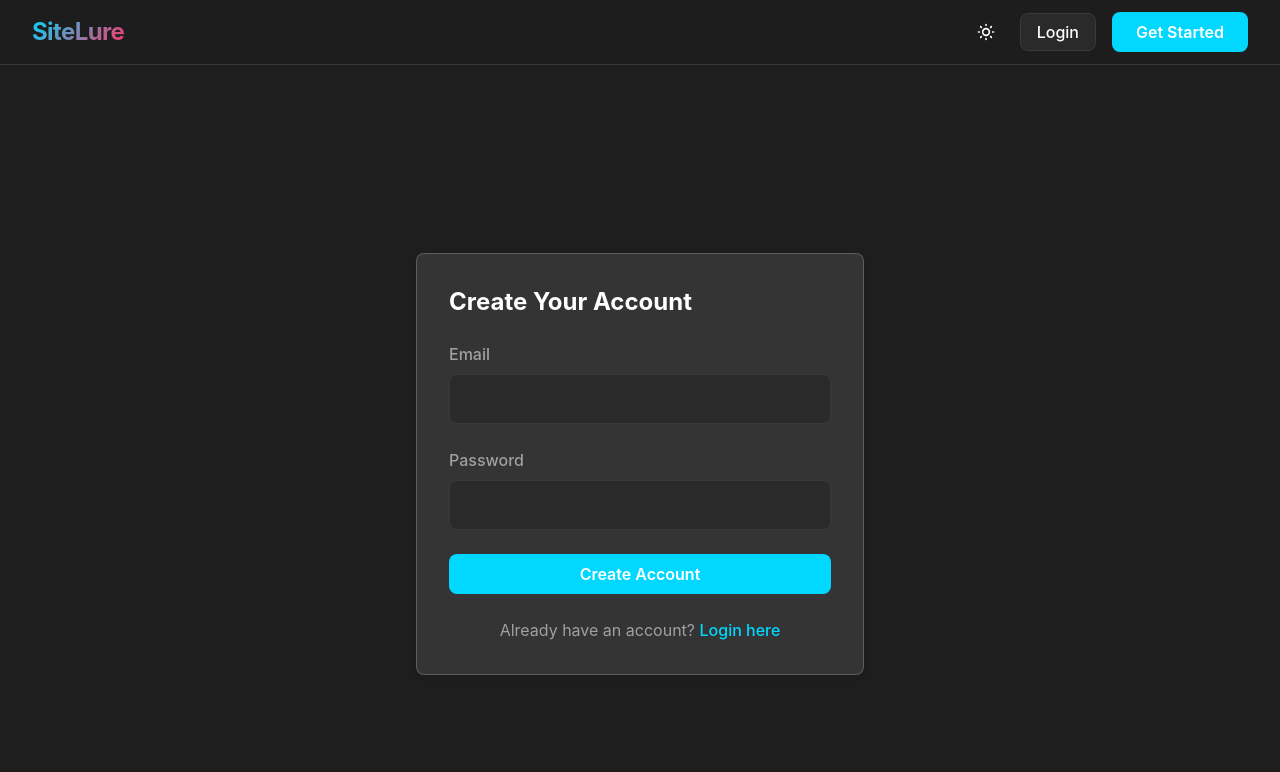
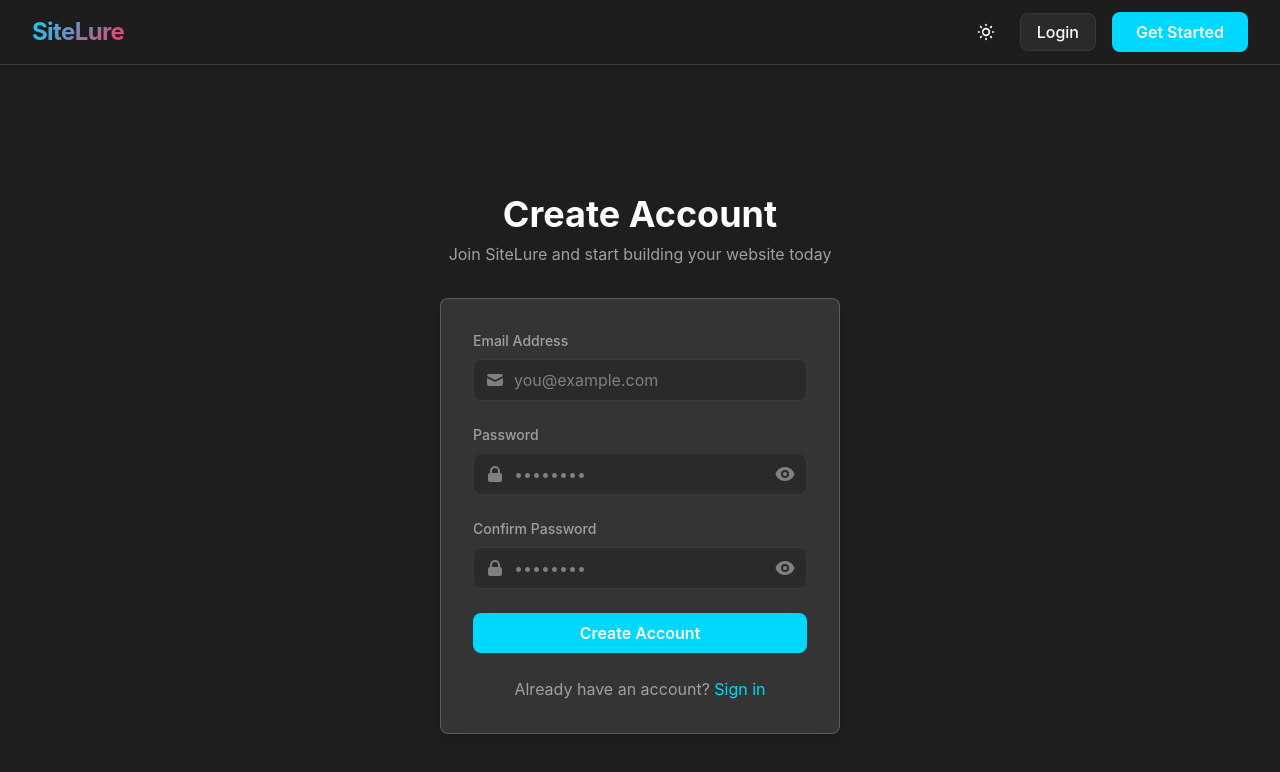
Before and after one commit to AthlureSolutions/sitelure, a React (Create React App) app in the folder packages/frontend/: page /register in a window 1280 px wide. Shown: the top 772 px of the page. Built offline with nearby package versions, Linux system fonts and the light colour scheme; no server answers.

Commit message:
Fix Register

```diff
--- a/packages/frontend/src/pages/Home.tsx
+++ b/packages/frontend/src/pages/Home.tsx
@@ -1,6 +1,7 @@
 // packages/frontend/src/pages/Home.tsx
 import React from 'react';
 import { Link } from 'react-router-dom';
+import { HiArrowRight } from 'react-icons/hi';
 
 
 const Home: React.FC = () => {
@@ -35,10 +36,9 @@ const Home: React.FC = () => {
           <div className="flex flex-col sm:flex-row gap-6 justify-center">
             <Link
               to="/register"
-              className="btn-modern group flex items-center justify-center text-white"
+              className="btn-modern flex items-center gap-2 text-lg"
             >
-              Get Started
-              <span className="absolute right-4 group-hover:translate-x-1 transition-transform">→</span>
+              Get Started <HiArrowRight className="w-5 h-5" />
             </Link>
             <Link
               to="/login"
--- a/packages/frontend/src/pages/Login.tsx
+++ b/packages/frontend/src/pages/Login.tsx
@@ -1,131 +1,118 @@
 // packages/frontend/src/pages/Login.tsx
-import React, { useState, useContext, useEffect } from 'react';
-import { useNavigate, Link, useLocation } from 'react-router-dom';
+import React, { useState, useContext } from 'react';
+import { Link, useNavigate } from 'react-router-dom';
 import { AuthContext } from '../context/AuthContext';
+import { HiMail, HiLockClosed, HiEye, HiEyeOff } from 'react-icons/hi';
 
-const Login: React.FC = () => {
-  const { login, user } = useContext(AuthContext);
+const Login = () => {
+  const [email, setEmail] = useState('');
+  const [password, setPassword] = useState('');
+  const [showPassword, setShowPassword] = useState(false);
+  const [error, setError] = useState('');
+  const [isLoading, setIsLoading] = useState(false);
+  const { login } = useContext(AuthContext);
   const navigate = useNavigate();
-  const location = useLocation();
 
-  const [formData, setFormData] = useState({
-    email: '',
-    password: ''
-  });
-  const [error, setError] = useState<string>('');
-  const [loading, setLoading] = useState<boolean>(false);
-
-  useEffect(() => {
-    // Only redirect if user is logged in and we're on the login page
-    if (user && location.pathname === '/login') {
-      const from = location.state?.from?.pathname || '/dashboard';
-      console.log('At useEffect, from:', from);
-      navigate(from, { replace: true });
-    }
-  }, [user, navigate, location]);
-
-  const handleChange = (e: React.ChangeEvent<HTMLInputElement>) => {
-    const { name, value } = e.target;
-    setFormData(prev => ({
-      ...prev,
-      [name]: value
-    }));
-    // Clear error when user starts typing
-    if (error) setError('');
-  };
-
-  const handleSubmit = async (e: React.FormEvent<HTMLFormElement>) => {
+  const handleSubmit = async (e: React.FormEvent) => {
     e.preventDefault();
-    e.stopPropagation();
-
-    if (loading) return;
-
-    setLoading(true);
     setError('');
 
     try {
-      await login(formData.email, formData.password);
-      // Navigation will be handled by useEffect after user is set
+      setIsLoading(true);
+      await login(email, password);
+      navigate('/dashboard');
     } catch (err: any) {
-      console.error('Login error:', err);
-      setError(err.response?.data?.message || 'Invalid email or password');
-      setFormData(prev => ({ ...prev, password: '' })); // Clear only password field on error
+      setError(err.response?.data?.message || 'Failed to login');
     } finally {
-      setLoading(false);
+      setIsLoading(false);
     }
   };
 
   return (
-    <div className="min-h-screen bg-[var(--bg-primary)] flex items-center justify-center p-4">
-      <div className="max-w-md w-full glass p-8 rounded-lg">
-        <h2 className="text-2xl font-bold mb-6 text-[var(--text-primary)]">Login to Your Account</h2>
+    <div className="min-h-screen bg-[var(--bg-primary)] flex flex-col justify-center">
+      <div className="max-w-md w-full mx-auto p-6">
+        <div className="text-center mb-8">
+          <h1 className="text-4xl font-bold text-[var(--text-primary)]">Welcome Back</h1>
+          <p className="text-[var(--text-secondary)] mt-2">
+            Sign in to continue building your website
+          </p>
+        </div>
 
+        <div className="glass rounded-lg p-8">
+          <form onSubmit={handleSubmit} className="space-y-6">
             {error && (
-          <div className="bg-red-500/10 border border-red-500 text-red-500 p-4 rounded-lg mb-6">
+              <div className="bg-red-500/10 border border-red-500 text-red-500 p-3 rounded-lg text-sm">
                 {error}
               </div>
             )}
 
-        <form onSubmit={handleSubmit} className="space-y-6" autoComplete="off" noValidate>
             <div>
-            <label htmlFor="email" className="form-label">
-              Email
+              <label htmlFor="email" className="block text-sm font-medium text-[var(--text-secondary)] mb-2">
+                Email Address
               </label>
+              <div className="relative">
+                <div className="absolute inset-y-0 left-0 pl-3 flex items-center pointer-events-none">
+                  <HiMail className="h-5 w-5 text-[var(--text-tertiary)]" />
+                </div>
                 <input
+                  id="email"
                   type="email"
-              id="email"
-              name="email"
-              autoComplete="off"
-              className="form-input"
-              value={formData.email}
-              onChange={handleChange}
+                  value={email}
+                  onChange={(e) => setEmail(e.target.value)}
                   required
-              aria-required="true"
+                  className="block w-full pl-10 pr-3 py-2 border border-[var(--border-primary)] rounded-lg bg-[var(--bg-secondary)] text-[var(--text-primary)] placeholder-[var(--text-tertiary)] focus:outline-none focus:ring-2 focus:ring-[#00D8FF] focus:border-transparent"
+                  placeholder="you@example.com"
                 />
+              </div>
             </div>
 
             <div>
-            <label htmlFor="password" className="form-label">
+              <label htmlFor="password" className="block text-sm font-medium text-[var(--text-secondary)] mb-2">
                 Password
               </label>
+              <div className="relative">
+                <div className="absolute inset-y-0 left-0 pl-3 flex items-center pointer-events-none">
+                  <HiLockClosed className="h-5 w-5 text-[var(--text-tertiary)]" />
+                </div>
                 <input
-              type="password"
                   id="password"
-              name="password"
-              autoComplete="off"
-              className="form-input"
-              value={formData.password}
-              onChange={handleChange}
+                  type={showPassword ? "text" : "password"}
+                  value={password}
+                  onChange={(e) => setPassword(e.target.value)}
                   required
-              aria-required="true"
+                  className="block w-full pl-10 pr-10 py-2 border border-[var(--border-primary)] rounded-lg bg-[var(--bg-secondary)] text-[var(--text-primary)] placeholder-[var(--text-tertiary)] focus:outline-none focus:ring-2 focus:ring-[#00D8FF] focus:border-transparent"
+                  placeholder="••••••••"
                 />
+                <button
+                  type="button"
+                  className="absolute inset-y-0 right-0 pr-3 flex items-center"
+                  onClick={() => setShowPassword(!showPassword)}
+                >
+                  {showPassword ? (
+                    <HiEyeOff className="h-5 w-5 text-[var(--text-tertiary)]" />
+                  ) : (
+                    <HiEye className="h-5 w-5 text-[var(--text-tertiary)]" />
+                  )}
+                </button>
+              </div>
             </div>
 
             <button
               type="submit"
-            disabled={loading}
-            className={`w-full btn-modern ${loading ? 'opacity-50 cursor-not-allowed' : ''}`}
+              disabled={isLoading}
+              className="w-full btn-modern flex justify-center"
             >
-            {loading ? (
-              <span className="flex items-center justify-center">
-                <svg className="animate-spin -ml-1 mr-3 h-5 w-5 text-white" xmlns="http://www.w3.org/2000/svg" fill="none" viewBox="0 0 24 24">
-                  <circle className="opacity-25" cx="12" cy="12" r="10" stroke="currentColor" strokeWidth="4"></circle>
-                  <path className="opacity-75" fill="currentColor" d="M4 12a8 8 0 018-8V0C5.373 0 0 5.373 0 12h4zm2 5.291A7.962 7.962 0 014 12H0c0 3.042 1.135 5.824 3 7.938l3-2.647z"></path>
-                </svg>
-                Logging in...
-              </span>
-            ) : (
-              'Login'
-            )}
+              {isLoading ? 'Signing in...' : 'Sign In'}
             </button>
           </form>
 
-        <p className="mt-6 text-center text-[var(--text-secondary)]">
+          <div className="mt-6 text-center text-[var(--text-secondary)]">
             Don't have an account?{' '}
-          <Link to="/register" className="text-[#00D8FF] hover:text-[#FF3366] font-medium transition-colors duration-200">
-            Register here
+            <Link to="/register" className="text-[#00D8FF] hover:underline">
+              Create one
             </Link>
-        </p>
+          </div>
+        </div>
       </div>
     </div>
   );
--- a/packages/frontend/src/pages/Register.tsx
+++ b/packages/frontend/src/pages/Register.tsx
@@ -1,131 +1,163 @@
 // packages/frontend/src/pages/Register.tsx
-import React, { useState, useContext, useEffect } from 'react';
-import { useNavigate, Link, useLocation } from 'react-router-dom';
+import React, { useState, useContext } from 'react';
+import { Link, useNavigate } from 'react-router-dom';
 import { AuthContext } from '../context/AuthContext';
+import { HiMail, HiLockClosed, HiEye, HiEyeOff } from 'react-icons/hi';
 
-const Register: React.FC = () => {
-  const { register, user } = useContext(AuthContext);
+const Register = () => {
+  const [email, setEmail] = useState('');
+  const [password, setPassword] = useState('');
+  const [confirmPassword, setConfirmPassword] = useState('');
+  const [showPassword, setShowPassword] = useState(false);
+  const [showConfirmPassword, setShowConfirmPassword] = useState(false);
+  const [error, setError] = useState('');
+  const [isLoading, setIsLoading] = useState(false);
+  const { register } = useContext(AuthContext);
   const navigate = useNavigate();
-  const location = useLocation();
-
-  const [formData, setFormData] = useState({
-    email: '',
-    password: '',
-    confirmPassword: ''
-  });
-  const [error, setError] = useState<string>('');
-  const [loading, setLoading] = useState<boolean>(false);
-
-  useEffect(() => {
-    // If user is logged in, redirect to dashboard
-    if (user) {
-      const from = location.state?.from?.pathname || '/dashboard';
-      navigate(from, { replace: true });
-    }
-  }, [user, navigate, location]);
-
-  const handleChange = (e: React.ChangeEvent<HTMLInputElement>) => {
-    const { name, value } = e.target;
-    setFormData(prev => ({
-      ...prev,
-      [name]: value
-    }));
-    // Clear error when user starts typing
-    if (error) setError('');
-  };
 
   const handleSubmit = async (e: React.FormEvent) => {
     e.preventDefault();
-    if (loading) return;
+    setError('');
 
-    if (formData.password !== formData.confirmPassword) {
+    // Validate password match
+    if (password !== confirmPassword) {
       setError('Passwords do not match');
       return;
     }
 
-    setLoading(true);
+    // Validate password strength
+    if (password.length < 8) {
+      setError('Password must be at least 8 characters long');
+      return;
+    }
+
     try {
-      await register(formData.email, formData.password);
-      // Navigation will be handled by useEffect after user is set
+      setIsLoading(true);
+      await register(email, password);
+      navigate('/dashboard');
     } catch (err: any) {
-      console.error('Registration error:', err);
-      setError(err.response?.data?.message || 'Registration failed. Please try again.');
+      setError(err.response?.data?.message || 'Failed to register');
     } finally {
-      setLoading(false);
+      setIsLoading(false);
     }
   };
 
   return (
-    <div className="min-h-screen bg-[var(--bg-primary)] flex items-center justify-center p-4">
-      <div className="max-w-md w-full glass p-8 rounded-lg">
-        <h2 className="text-2xl font-bold mb-6 text-[var(--text-primary)]">Create Your Account</h2>
+    <div className="min-h-screen bg-[var(--bg-primary)] flex flex-col justify-center">
+      <div className="max-w-md w-full mx-auto p-6">
+        <div className="text-center mb-8">
+          <h1 className="text-4xl font-bold text-[var(--text-primary)]">Create Account</h1>
+          <p className="text-[var(--text-secondary)] mt-2">
+            Join SiteLure and start building your website today
+          </p>
+        </div>
 
+        <div className="glass rounded-lg p-8">
+          <form onSubmit={handleSubmit} className="space-y-6">
             {error && (
-          <div className="bg-red-500/10 border border-red-500 text-red-500 p-4 rounded-lg mb-6">
+              <div className="bg-red-500/10 border border-red-500 text-red-500 p-3 rounded-lg text-sm">
                 {error}
               </div>
             )}
 
-        <form onSubmit={handleSubmit} className="space-y-6" autoComplete="off" noValidate>
             <div>
-            <label htmlFor="email" className="form-label">
-              Email
+              <label htmlFor="email" className="block text-sm font-medium text-[var(--text-secondary)] mb-2">
+                Email Address
               </label>
+              <div className="relative">
+                <div className="absolute inset-y-0 left-0 pl-3 flex items-center pointer-events-none">
+                  <HiMail className="h-5 w-5 text-[var(--text-tertiary)]" />
+                </div>
                 <input
+                  id="email"
                   type="email"
-              id="email"
-              name="email"
-              autoComplete="off"
-              className="form-input"
-              value={formData.email}
-              onChange={handleChange}
+                  value={email}
+                  onChange={(e) => setEmail(e.target.value)}
                   required
-              aria-required="true"
+                  className="block w-full pl-10 pr-3 py-2 border border-[var(--border-primary)] rounded-lg bg-[var(--bg-secondary)] text-[var(--text-primary)] placeholder-[var(--text-tertiary)] focus:outline-none focus:ring-2 focus:ring-[#00D8FF] focus:border-transparent"
+                  placeholder="you@example.com"
                 />
+              </div>
             </div>
 
             <div>
-            <label htmlFor="password" className="form-label">
+              <label htmlFor="password" className="block text-sm font-medium text-[var(--text-secondary)] mb-2">
                 Password
               </label>
+              <div className="relative">
+                <div className="absolute inset-y-0 left-0 pl-3 flex items-center pointer-events-none">
+                  <HiLockClosed className="h-5 w-5 text-[var(--text-tertiary)]" />
+                </div>
                 <input
-              type="password"
                   id="password"
-              name="password"
-              autoComplete="off"
-              className="form-input"
-              value={formData.password}
-              onChange={handleChange}
+                  type={showPassword ? "text" : "password"}
+                  value={password}
+                  onChange={(e) => setPassword(e.target.value)}
                   required
-              aria-required="true"
+                  className="block w-full pl-10 pr-10 py-2 border border-[var(--border-primary)] rounded-lg bg-[var(--bg-secondary)] text-[var(--text-primary)] placeholder-[var(--text-tertiary)] focus:outline-none focus:ring-2 focus:ring-[#00D8FF] focus:border-transparent"
+                  placeholder="••••••••"
                 />
+                <button
+                  type="button"
+                  className="absolute inset-y-0 right-0 pr-3 flex items-center"
+                  onClick={() => setShowPassword(!showPassword)}
+                >
+                  {showPassword ? (
+                    <HiEyeOff className="h-5 w-5 text-[var(--text-tertiary)]" />
+                  ) : (
+                    <HiEye className="h-5 w-5 text-[var(--text-tertiary)]" />
+                  )}
+                </button>
+              </div>
+            </div>
+
+            <div>
+              <label htmlFor="confirmPassword" className="block text-sm font-medium text-[var(--text-secondary)] mb-2">
+                Confirm Password
+              </label>
+              <div className="relative">
+                <div className="absolute inset-y-0 left-0 pl-3 flex items-center pointer-events-none">
+                  <HiLockClosed className="h-5 w-5 text-[var(--text-tertiary)]" />
+                </div>
+                <input
+                  id="confirmPassword"
+                  type={showConfirmPassword ? "text" : "password"}
+                  value={confirmPassword}
+                  onChange={(e) => setConfirmPassword(e.target.value)}
+                  required
+                  className="block w-full pl-10 pr-10 py-2 border border-[var(--border-primary)] rounded-lg bg-[var(--bg-secondary)] text-[var(--text-primary)] placeholder-[var(--text-tertiary)] focus:outline-none focus:ring-2 focus:ring-[#00D8FF] focus:border-transparent"
+                  placeholder="••••••••"
+                />
+                <button
+                  type="button"
+                  className="absolute inset-y-0 right-0 pr-3 flex items-center"
+                  onClick={() => setShowConfirmPassword(!showConfirmPassword)}
+                >
+                  {showConfirmPassword ? (
+                    <HiEyeOff className="h-5 w-5 text-[var(--text-tertiary)]" />
+                  ) : (
+                    <HiEye className="h-5 w-5 text-[var(--text-tertiary)]" />
+                  )}
+                </button>
+              </div>
             </div>
 
             <button
               type="submit"
-            disabled={loading}
-            className={`w-full btn-modern ${loading ? 'opacity-50 cursor-not-allowed' : ''}`}
+              disabled={isLoading}
+              className="w-full btn-modern flex justify-center"
             >
-            {loading ? (
-              <span className="flex items-center justify-center">
-                <svg className="animate-spin -ml-1 mr-3 h-5 w-5 text-white" xmlns="http://www.w3.org/2000/svg" fill="none" viewBox="0 0 24 24">
-                  <circle className="opacity-25" cx="12" cy="12" r="10" stroke="currentColor" strokeWidth="4"></circle>
-                  <path className="opacity-75" fill="currentColor" d="M4 12a8 8 0 018-8V0C5.373 0 0 5.373 0 12h4zm2 5.291A7.962 7.962 0 014 12H0c0 3.042 1.135 5.824 3 7.938l3-2.647z"></path>
-                </svg>
-                Creating account...
-              </span>
-            ) : (
-              'Create Account'
-            )}
+              {isLoading ? 'Creating Account...' : 'Create Account'}
             </button>
           </form>
 
-        <p className="mt-6 text-center text-[var(--text-secondary)]">
+          <div className="mt-6 text-center text-[var(--text-secondary)]">
             Already have an account?{' '}
-          <Link to="/login" className="text-[#00D8FF] hover:text-[#FF3366] font-medium transition-colors duration-200">
-            Login here
+            <Link to="/login" className="text-[#00D8FF] hover:underline">
+              Sign in
             </Link>
-        </p>
+          </div>
+        </div>
       </div>
     </div>
   );
```
Lines whose indentation alone changed are shown as unchanged.
